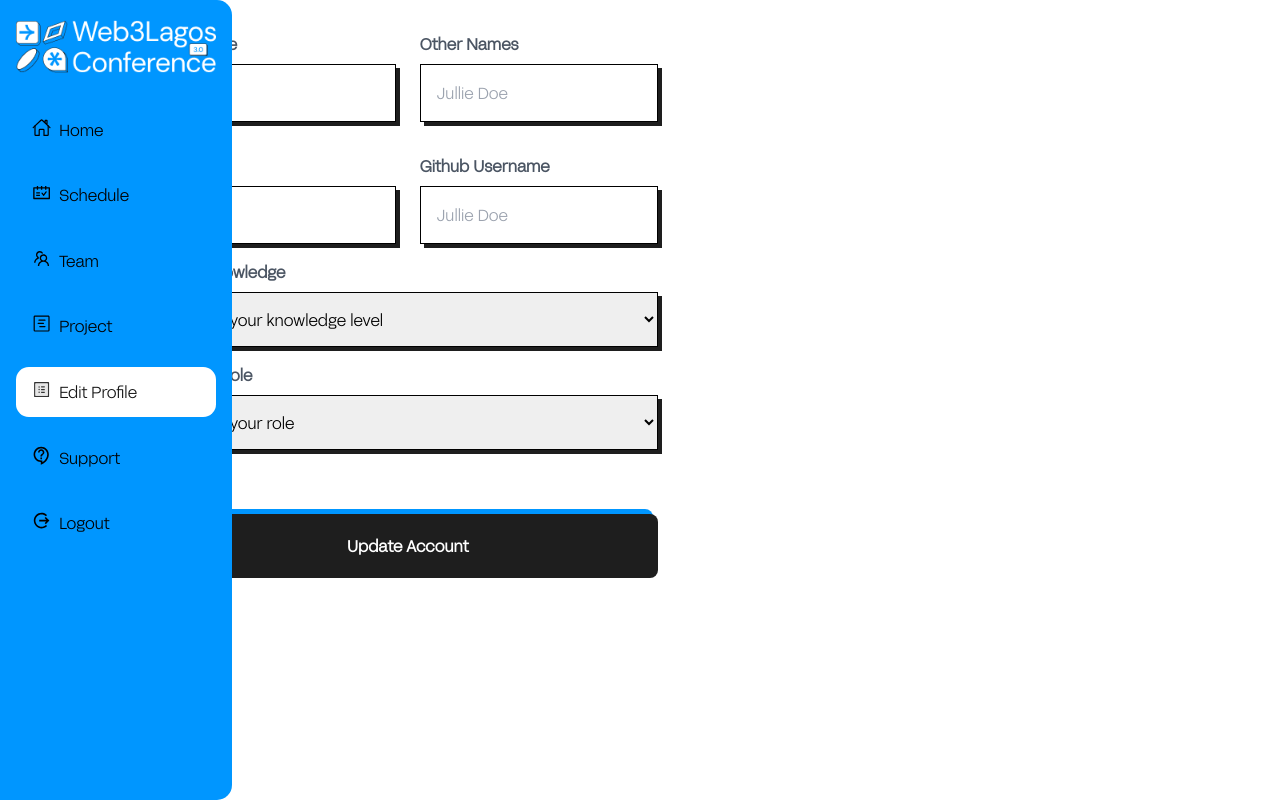
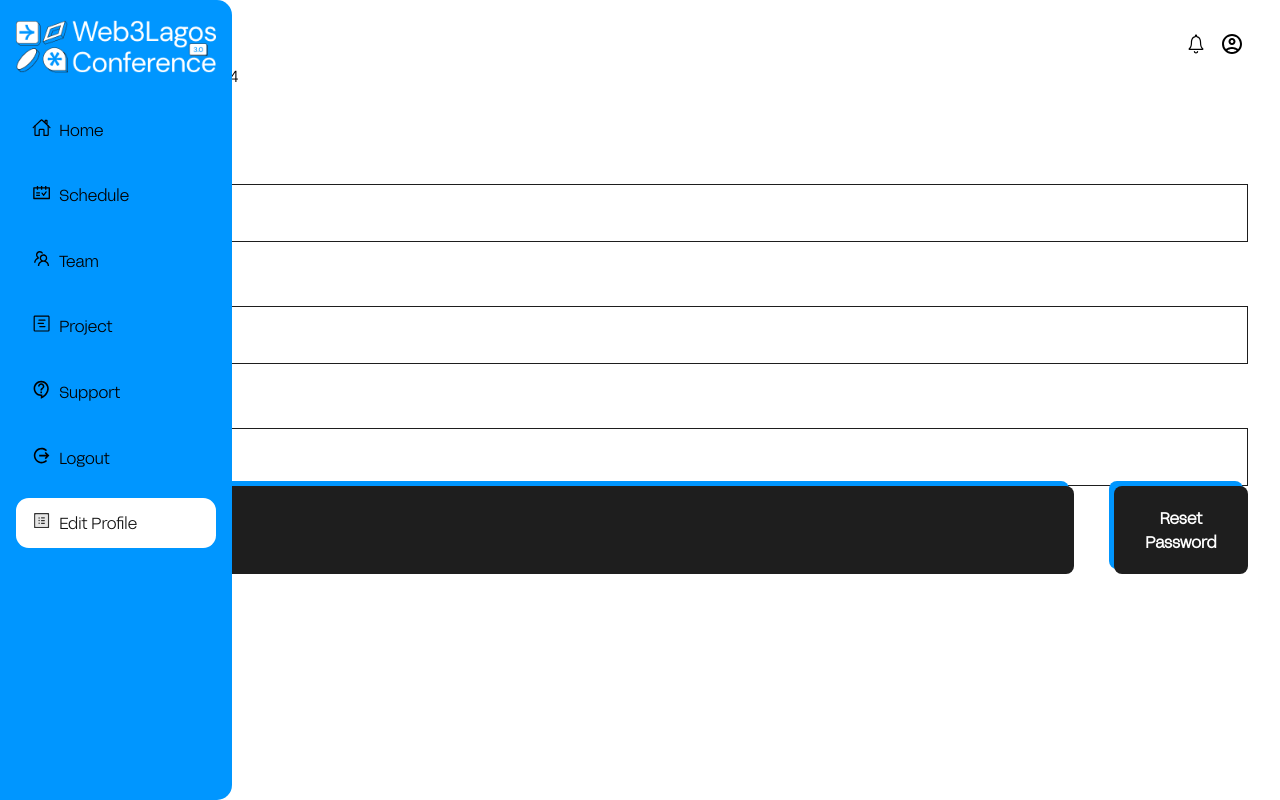
Before and after one commit to Bloceducare/web3-lagos, a Next.js app in the folder frontend/: page /hackathon/updateuser in a window 1280 px wide. Built offline with nearby package versions, Linux system fonts and the light colour scheme.

Commit message:
user-update

```diff
--- a/frontend/components/hackathon-header/index.tsx
+++ b/frontend/components/hackathon-header/index.tsx
@@ -55,6 +55,7 @@ const HackathonHeader: React.FC<HackathonHeaderProps> = ({ user }) => {
                 >
                   <IoMdLogOut className="w-4 h-8 mr-2" />
                   <span>Logout</span>
+                  <Link href="/hackathon/updateuser" ><span>Edit Profile</span></Link>
                 </button>
               </div>
             </div>
--- a/frontend/components/hackathon-sidebar/index.tsx
+++ b/frontend/components/hackathon-sidebar/index.tsx
@@ -39,11 +39,6 @@ const sidebarItems: SidebarItem[] = [
     href: "/hackathon/project",
   },
   {
-    name: "Edit Profile",
-    icon: <AiTwotoneProfile />,
-    href: "/hackathon/updateuser",
-  },
-  {
     name: "Support",
     icon: <MdOutlineContactSupport />,
     href: "https://t.me/+mQ4RF188nBo5ZThk",
@@ -52,6 +47,11 @@ const sidebarItems: SidebarItem[] = [
     name: "Logout",
     icon: <IoMdLogOut />,
     href: "/hackathon",
+  },
+  {
+    name: "Edit Profile",
+    icon: <AiTwotoneProfile />,
+    href: "/hackathon/updateuser",
   },
 ];
 
--- a/frontend/views/hackathon/dashbord/Team.tsx
+++ b/frontend/views/hackathon/dashbord/Team.tsx
@@ -291,10 +291,6 @@ const Team: React.FC = () => {
     }
   };
 
-  const handUpdate = async () => {
-    router.push("/hackathon/updateuser")
-  }
-
   return (
     <div className='flex w-full h-full px-4 sm:px-0'>
       <div className="sm:w-1/5 fixed h-full sm:flex">
@@ -457,7 +453,6 @@ const Team: React.FC = () => {
   </div>)
 }
 
-       <button onClick={handUpdate} className="text-white bg-[#000] px-10 py-10 text-xl">Edit your profie</button>
       </section>
     </div>
   );
--- a/frontend/views/hackathon/dashbord/UserUpdate.tsx
+++ b/frontend/views/hackathon/dashbord/UserUpdate.tsx
@@ -1,16 +1,18 @@
 import { useState, useEffect } from "react";
 import React from "react";
 import SideBar from "@/components/hackathon-sidebar";
+import HackathonHeader from "@/components/hackathon-header";
+import { BsPencil } from "react-icons/bs";
+import { FaSave } from "react-icons/fa";
+import Link from "next/link";
 
 
 
 type UserData = {
     first_name: string;
-    other_name: string;
     email: string;
     github_username: string;
-    web3_knowledge: string;
-    hacking_role: string;
+
 };
 
 type User = {
@@ -28,18 +30,20 @@ type FormErrors = {
 const initialFormState: UserData = {
     first_name: "",
     email: "",
-    other_name: "",
     github_username: "",
-    web3_knowledge: "",
-    hacking_role: "",
 };
+
+const initialFormErrors: FormErrors = {};
+
 
 
 export default function UpdateUser () {
     const [user, setUser] = useState<User | null>(null);
     const [loading, setLoading] = useState(false)
+    const [change, setChange] = useState(false)
   const [formData, setFormData] = useState<UserData>(initialFormState);
   const [message, setMessage] = useState("");
+
   const [isSuccess, setIsSuccess] = useState(false);
 
 
@@ -53,9 +57,13 @@ export default function UpdateUser () {
           };
           return updatedFormData;
         });
+        setChange(true)
       };
 
 
+      const handleEdit = () => {
+        setChange(true)
+      }
     useEffect(() => {
         const userData = localStorage.getItem("user");
         if (userData) {
@@ -65,9 +73,8 @@ export default function UpdateUser () {
       }, []);
 
     const handleUpdate = async (e: React.FormEvent) => {
+        const yourToken = localStorage.getItem("token");
         setLoading(true)
-        const yourToken = localStorage.getItem("token");
-
         const response = await fetch(
             `https://web3lagosbackend.onrender.com/hackathon/users/users/${user?.id}/`,
             {
@@ -82,7 +89,8 @@ export default function UpdateUser () {
 
           if (response.ok) {
             const data = await response.json();
-            setMessage("Profile succeefully updated. Please Go back to tema overview");
+            setMessage("Profile succeefully updated. Please Go back to team overview");
+            setChange(false)
             window.location.reload();
             setIsSuccess(true)
             window.location.href = "/hackathon/team";
@@ -91,9 +99,7 @@ export default function UpdateUser () {
             setIsSuccess(false)
           }
 
-    }
-
-
+        }
 
     return (
         <div  className='flex w-full h-full px-4 sm:px-0'>
@@ -105,7 +111,10 @@ export default function UpdateUser () {
 
 
 
-            <div className="text-black font-bold text-2xl">Profile Update</div>
+            <section className="flex flex-col w-full mt-8 px-4 sm:px-8 ">
+            <div className="w-full bg-[#fff]">
+          <HackathonHeader user={user} />
+        </div>
 
             {message && (
           <div className={`fixed bottom-4 right-4 p-4 text-center text-white ${isSuccess ? 'bg-[#28a745]' : 'bg-[#dc3545]'} border rounded-md`}>
@@ -113,10 +122,10 @@ export default function UpdateUser () {
           </div>
         )}
 
+                <div className="text-2xl">Personal Profile</div>
             <form onSubmit={handleUpdate}>
-            <div className="flex flex-col sm:flex-row justify-center items-center space-y-6 sm:space-x-6 sm:space-y-0">
-            <div className="w-full sm:w-full">
-              <label htmlFor="first_name" className="block mb-2 font-bold text-gray-600 my-8">
+            <div className='w-full mt-7'>
+              <label>
                 First Name
               </label>
               <input
@@ -124,32 +133,16 @@ export default function UpdateUser () {
                 id="first_name"
                 name="first_name"
                 onChange={handleChange}
-                placeholder="John"
-                className="w-full p-4 border border-black shadow-[4px_4px_0px_0px_#1E1E1E]"
+                placeholder="John doe"
+                className="w-full p-4 border border-[#1E1E1E] shadow-[4px_4px_0px_0px_[#1E1E1E]] mt-3"
                 value={formData.first_name}
                 required
               />
+
             </div>
-            <div className="w-full sm:w-full">
-              <label htmlFor="other_name" className="block mb-2 font-bold text-gray-600 my-8">
-                Other Names
-              </label>
-              <input
-                type="text"
-                id="other_name"
-                name="other_name"
-                onChange={handleChange}
-                placeholder="Jullie Doe"
-                className="w-full p-4 border border-black shadow-[4px_4px_0px_0px_#1E1E1E]"
-                value={formData.other_name}
-                required
-              />
-            </div>
-          </div>
 
-          <div className="flex flex-col sm:flex-row justify-center items-center space-y-6 sm:space-x-6 sm:space-y-0">
-            <div className="w-full sm:w-full">
-              <label htmlFor="first_name" className="block mb-2 font-bold text-gray-600 my-8">
+            <div className='w-full mt-7'>
+              <label>
                 Email
               </label>
               <input
@@ -158,13 +151,13 @@ export default function UpdateUser () {
                 name="email"
                 onChange={handleChange}
                 placeholder="John"
-                className="w-full p-4 border border-black shadow-[4px_4px_0px_0px_#1E1E1E]"
+                 className="w-full p-4 border border-[#1E1E1E] shadow-[4px_4px_0px_0px_[#1E1E1E]] mt-3"
                 value={formData.email}
                 required
               />
             </div>
-            <div className="w-full sm:w-full">
-              <label htmlFor="other_name" className="block mb-2 font-bold text-gray-600 my-8">
+            <div className='w-full mt-7'>
+              <label>
                 Github Username
               </label>
               <input
@@ -173,67 +166,38 @@ export default function UpdateUser () {
                 name="github_username"
                 onChange={handleChange}
                 placeholder="Jullie Doe"
-                className="w-full p-4 border border-black shadow-[4px_4px_0px_0px_#1E1E1E]"
+                className="w-full p-4 border border-[#1E1E1E] shadow-[4px_4px_0px_0px_[#1E1E1E]] mt-3"
                 value={formData.github_username}
                 required
               />
             </div>
-          </div>
 
-          <div className="mb-4">
-            <label htmlFor="web3_knowledge" className="block mb-2 font-bold text-gray-600 my-4">
-              Web3 Knowledge
-            </label>
-            <select
-              id="web3_knowledge"
-              name="web3_knowledge"
-              onChange={handleChange}
-              value={formData.web3_knowledge}
-              className="w-full p-4 border border-black shadow-[4px_4px_0px_0px_#1E1E1E]"
-              required
-            >
-              <option value="" disabled>
-                Select your knowledge level
-              </option>
-              <option value="Beginner">Beginner</option>
-              <option value="Intermediate">Intermediate</option>
-              <option value="Advanced">Advanced</option>
-            </select>
-          </div>
-          <div className="mb-16 ">
-            <label htmlFor="hacking_role" className="block mb-2 font-bold text-gray-600 my-4">
-              Hacking Role
-            </label>
-            <select
-              id="hacking_role"
-              name="hacking_role"
-              onChange={handleChange}
-              value={formData.hacking_role}
-              className="w-full p-4 border border-black shadow-[4px_4px_0px_0px_#1E1E1E]"
-              required
-            >
-              <option value="" disabled>
-                Select your role
-              </option>
-              <option value="Developer">Developer</option>
-              <option value="Designer">Designer</option>
-              <option value="Project Manager">Project Manager</option>
-            </select>
-          </div>
+          <div className="flex gap-10">
 
 
-          <button
+       {!change && (   <button
+            className={`w-full p-5 bg-[#1E1E1E] text-center shadow-[-5px_-5px_0px_0px_#0096FF] text-white font-bold rounded-lg hover:bg-green-600 transition duration-300"}`}
+            onClick={handleEdit}
+            >
+             <span className="flex gap-2">Edit Info <BsPencil className="mt-1"/> </span>
+          </button>)}
+
+       {change && (   <button
             type="submit"
-            className={`w-full p-5 bg-[#1E1E1E] text-center shadow-[-5px_-5px_0px_0px_#0096FF] text-white font-bold rounded-lg hover:bg-green-600 transition duration-300"
-              }`}
-          >
-            {loading ? "Updating" : "Update Account"}
-          </button>
+            className={`w-full p-5 bg-[#1E1E1E] text-center shadow-[-5px_-5px_0px_0px_#0096FF] text-white font-bold rounded-lg hover:bg-green-600 transition duration-300"}`}>
+            {loading ? "Saving..." :  <span className="flex gap-2">Save <BsPencil className="mt-1"/> </span>}
+          </button>)}
 
+        <Link href="/hackathon/resetpassword"> <button  className={`w-full p-5 bg-[#1E1E1E] text-center shadow-[-5px_-5px_0px_0px_#0096FF] text-white font-bold rounded-lg hover:bg-green-600 transition duration-300"}`}>
+            Reset Password
+          </button></Link>
+
+          </div>
 
 
 
             </form>
+            </section>
 
 
 
```
